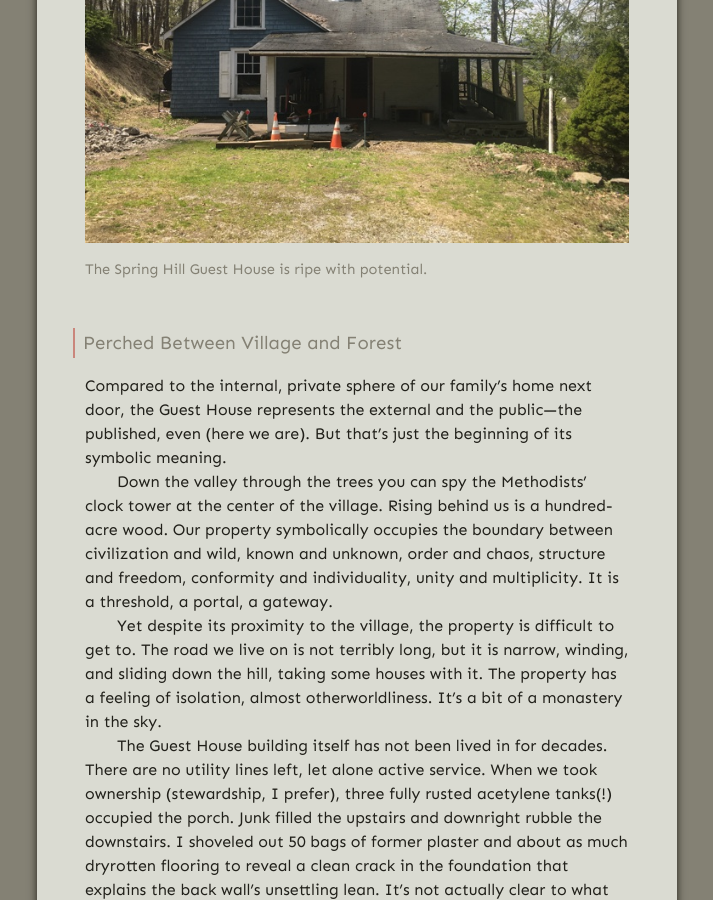
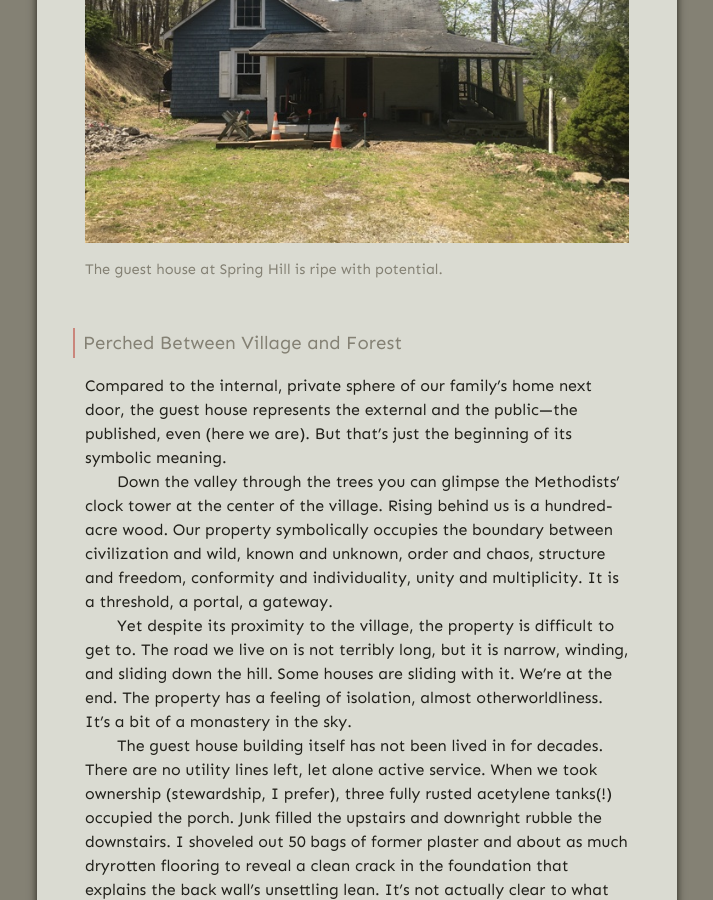
Before and after one commit to gospel-desk/www.logstown.com, a Jekyll site: the page built from _posts/2020-04-25-working-on-a-building.md, in a window 1280 px wide and 900 px high, scrolled down 1031 px. Shown: the whole window, without its empty margins (283-996 px from the left). Built offline with Jekyll 4.4.1, drawn with Linux system fonts in a browser that asks for light colours; some of the changed text lies outside the part shown.

Commit message:
Dial it back even more

```diff
--- a/_posts/2020-04-25-working-on-a-building.md
+++ b/_posts/2020-04-25-working-on-a-building.md
@@ -1,40 +1,41 @@
 ---
 layout: post
 heading: Working on a Building
-excerpt: "Gospel Desk has a place in the world, at the Spring Hill Guest House in Sewickley, Pennsylvania, USA."
+excerpt: "Gospel Desk has a place in the world, on Spring Hill in Sewickley, Pennsylvania, USA."
 is_published: yes
 suppress_subscribe: no
 ---
 
 Last year, God blessed our family with a remarkable property on the edge of
 Sewickley, Pennsylvania, on a hill called Spring Hill. The property is in two
-parcels, each with a house on it. Our family lives in one. Lord willing, the
-other will become the Spring Hill Guest House, and will provide a physical home
-for the Gospel Desk project.
+parcels, each with a house on it. Our family lives in one. Lord willing, we'll
+be able to develop the other into a guest house, and Gospel Desk can have a
+physical home there.
 
 ---
 
 [![Gospel Desk HQ](../gospel-desk-hq.small.jpg)](../gospel-desk-hq.jpg)
-<div class="caption">The Spring Hill Guest House is ripe with potential.</div>
+<div class="caption">The guest house at Spring Hill is ripe with potential.</div>
 
 #### Perched Between Village and Forest
 
 Compared to the internal, private sphere of our family's home next door, the
-Guest House represents the external and the public—the published, even (here we
+guest house represents the external and the public—the published, even (here we
 are). But that's just the beginning of its symbolic meaning.
 
-Down the valley through the trees you can spy the Methodists' clock tower at
-the center of the village. Rising behind us is a hundred-acre wood. Our
+Down the valley through the trees you can glimpse the Methodists' clock tower
+at the center of the village. Rising behind us is a hundred-acre wood. Our
 property symbolically occupies the boundary between civilization and wild,
 known and unknown, order and chaos, structure and freedom, conformity and
 individuality, unity and multiplicity. It is a threshold, a portal, a gateway.
 
 Yet despite its proximity to the village, the property is difficult to get to.
 The road we live on is not terribly long, but it is narrow, winding, and
-sliding down the hill, taking some houses with it. The property has a feeling
-of isolation, almost otherworldliness. It's a bit of a monastery in the sky.
+sliding down the hill. Some houses are sliding with it. We're at the end. The
+property has a feeling of isolation, almost otherworldliness. It's a bit of a
+monastery in the sky.
 
-The Guest House building itself has not been lived in for decades. There are no
+The guest house building itself has not been lived in for decades. There are no
 utility lines left, let alone active service. When we took ownership
 (stewardship, I prefer), three fully rusted acetylene tanks(!) occupied the
 porch. Junk filled the upstairs and downright rubble the downstairs. I shoveled
@@ -42,18 +43,20 @@
 clean crack in the foundation that explains the back wall's unsettling lean.
 It's not actually clear to what extent the building can be saved. The detached
 garage *did* collapse, long ago, and now cat litter and yard waste fill the
-spot. Here, then, is another aspect of Gospel Desk's meaning: [I'm working on a
-building](/working-on-a-building/)!
+spot. Here, then, is a layer of meaning in Gospel Desk's motto, [I'm
+working on a building](/working-on-a-building/)!
 
 
 #### Head, Heart, and Hospitality
 
 In the opening chapter of *The Abolition of Man*, C.S. Lewis summarizes an
 ancient anthropology: "The head rules the belly through the chest." I see in
-this a pattern for what the Spring Hill Guest House can become, if the Lord
+this a pattern for what the guest house at Spring Hill can become, if the Lord
 wills it: a library and a chapel upstairs, living quarters downstairs. Maybe
-some day you will join us here for a retreat, enjoying this special spot with
-us, studying and meditating on the Gospels, and drawing closer to God.
+some day you will be able to visit, studying in the library with the [Narrative
+Apparatus](/a-narrative-apparatus), praying in the chapel with the [Twelve
+Believers](/the-twelve-believers/), enjoying this special spot with us, and
+drawing closer to God.
 
 ---
 
```
